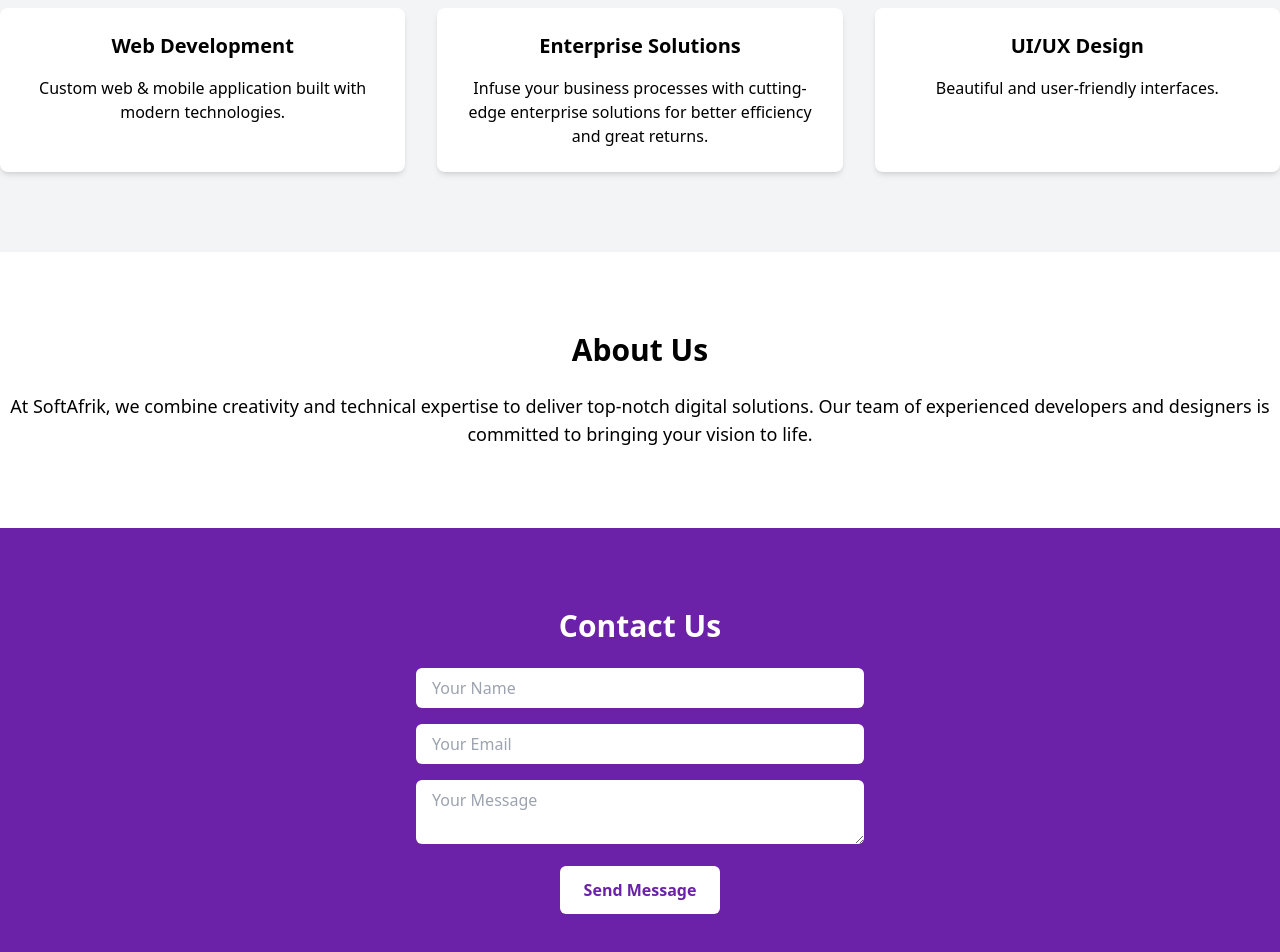
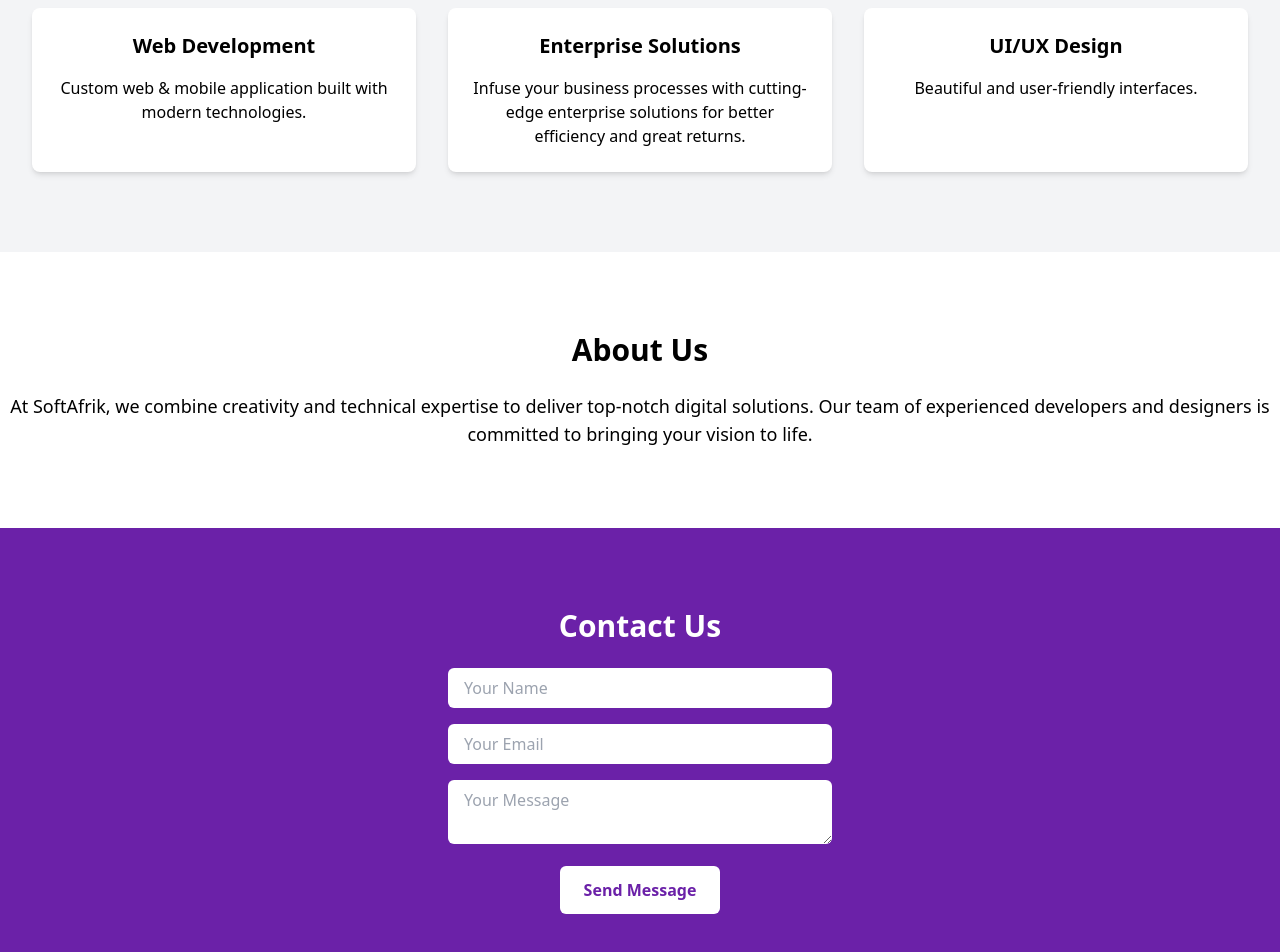
Before and after one commit to thevetdoctor/softafrik, a React (Create React App) app: page / in a window 1280 px wide. Shown: the part 448-1400 px from the top of the page. Built offline with nearby package versions, Linux system fonts and the light colour scheme.

Commit message:
update form logic

```diff
--- a/src/App.js
+++ b/src/App.js
@@ -1,7 +1,18 @@
-import React from "react";
+import React, { useState } from "react";
 import './App.css';
 
 const App = () => {
+  const [isSubmitted, setIsSubmitted] = useState(false);
+
+  const handleSubmit = (e) => {
+    e.preventDefault();
+    setIsSubmitted(true);
+  };
+
+  const handleConfirm = () => {
+    setIsSubmitted(false);
+    alert("Thank you for confirming!");
+  };
   return (
     <div className="font-sans">
       {/* Hero Section */}
@@ -26,7 +37,7 @@
       <section className="py-20 bg-gray-100">
         <div className="container mx-auto text-center">
           <h2 className="text-3xl font-bold mb-6">Our Services</h2>
-          <div className="grid grid-cols-1 md:grid-cols-3 gap-8">
+          <div className="grid grid-cols-1 md:grid-cols-3 gap-8 px-4 sm:px-6 lg:px-8">
             <ServiceCard
               title="Web Development"
               description="Custom web & mobile application built with modern technologies."
@@ -60,12 +71,15 @@
       <section className="py-20 bg-purple-800 text-white">
         <div className="container mx-auto text-center">
           <h2 className="text-3xl font-bold mb-6">Contact Us</h2>
-          <form className="max-w-md mx-auto">
+          <div className="max-w-md mx-auto px-4 sm:px-6 lg:px-8">
+          {!isSubmitted ? (
+          <form onSubmit={handleSubmit}>
             <div className="mb-4">
               <input
                 type="text"
                 placeholder="Your Name"
                 className="w-full px-4 py-2 rounded-md text-black"
+                required
               />
             </div>
             <div className="mb-4">
@@ -73,18 +87,37 @@
                 type="email"
                 placeholder="Your Email"
                 className="w-full px-4 py-2 rounded-md text-black"
+                required
               />
             </div>
             <div className="mb-4">
               <textarea
                 placeholder="Your Message"
                 className="w-full px-4 py-2 rounded-md text-black"
+                required
               ></textarea>
             </div>
             <button className="bg-white text-purple-800 px-6 py-3 rounded-md font-semibold">
               Send Message
             </button>
           </form>
+            ) : (
+              <div className="bg-green-100 p-6 rounded-lg shadow-md text-center">
+                <h2 className="text-lg font-semibold text-green-800 mb-4">
+                  Thank you for your message!
+                </h2>
+                <p className="text-green-700 mb-6">
+                  We’ve received your message and will get back to you shortly.
+                </p>
+                <button
+                  onClick={handleConfirm}
+                  className="bg-green-800 text-white px-6 py-3 rounded-md font-semibold"
+                >
+                  Confirm
+                </button>
+              </div>
+            )}
+          </div>
         </div>
       </section>
     </div>
```
